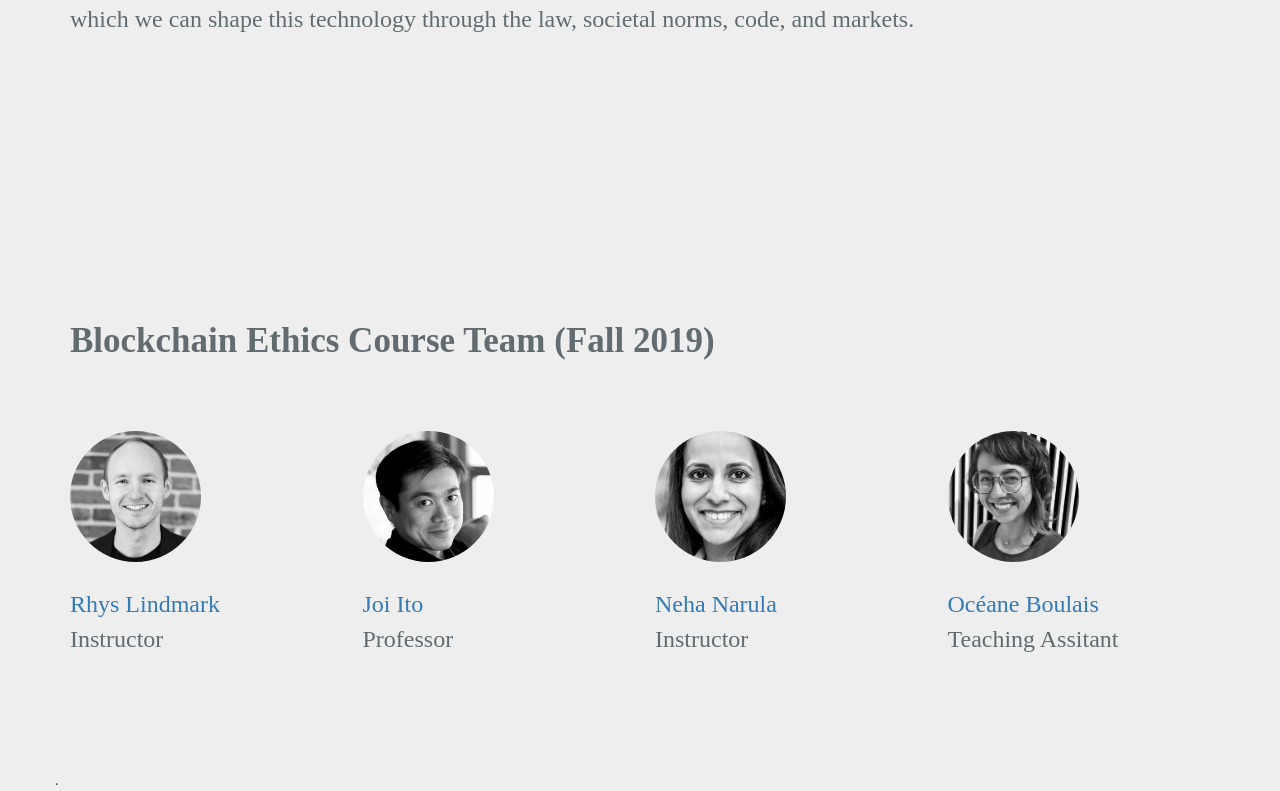
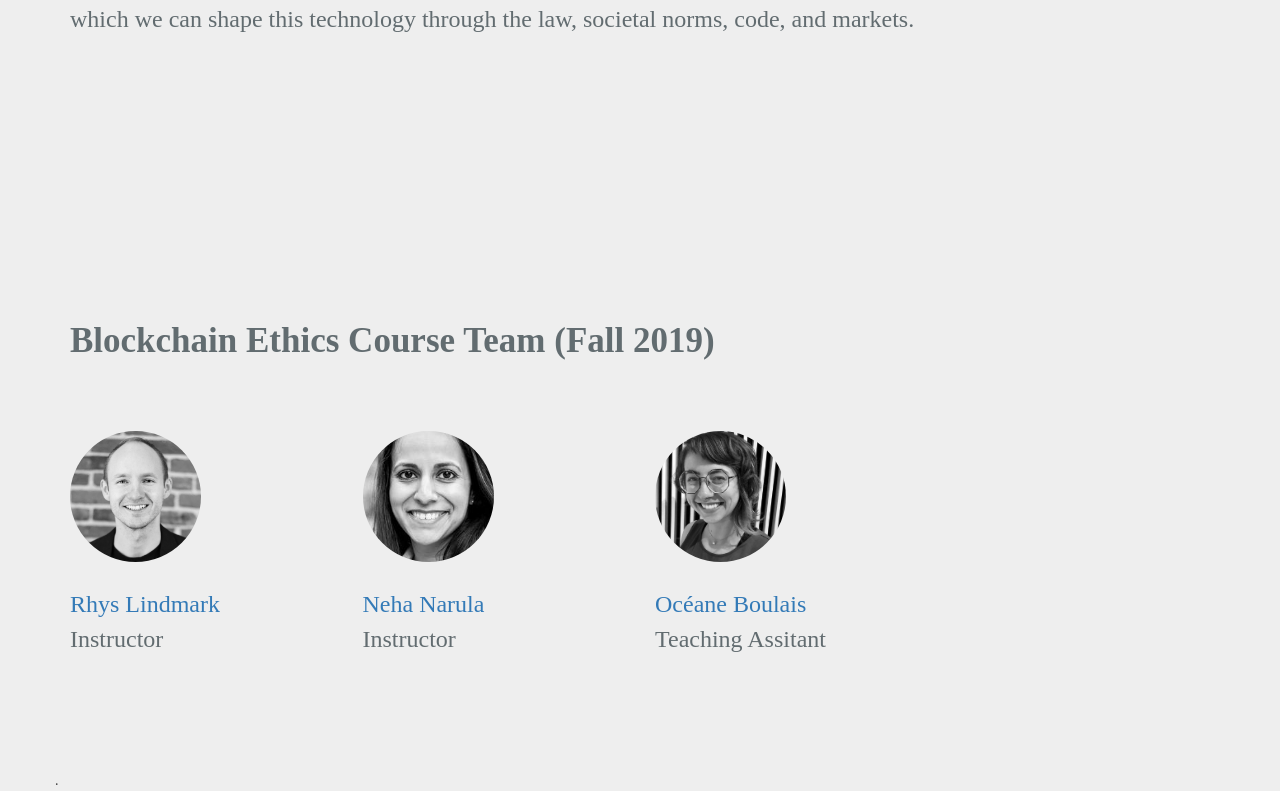
Before and after one commit to crypto-ethics/crypto-ethics.github.io, a plain HTML site: page index.html in a window 1280 px wide. Shown: the part 1087-1878 px from the top of the page. Drawn offline with nearby package versions, Linux system fonts and the light colour scheme; a web font is replaced by a local one.

Commit message:
Remove Joi

```diff
--- a/index.html
+++ b/index.html
@@ -121,10 +121,10 @@
                 <a href="https://www.rhyslindmark.com" class="ratio img-responsive img-circle" style="background-image: url(images/r.jpg);"></a>
                 <p class="brighttitle opensource toppadding15" style="text-align: left;"> <a href="https://www.rhyslindmark.com">Rhys Lindmark</a><br>Instructor</p>
             </div>
-            <div class="col-md-3">
+            <!-- <div class="col-md-3">
                <a href="https://joi.ito.com/" class="ratio img-responsive img-circle" style="background-image: url(images/j.jpg);"></a>
                <p class="brighttitle opensource toppadding15" style="text-align: left;"> <a href = "https://joi.ito.com/">Joi Ito</a><br>Professor</p>
-           </div>
+           </div> -->
              <div class="col-md-3">
                 <a href="http://nehanarula.org/" class="ratio img-responsive img-circle" style="background-image: url(images/n.jpg);"></a>
                 <p class="brighttitle opensource toppadding15" style="text-align: left;"> <a href = "http://nehanarula.org/">Neha Narula</a><br>Instructor</p>
```
